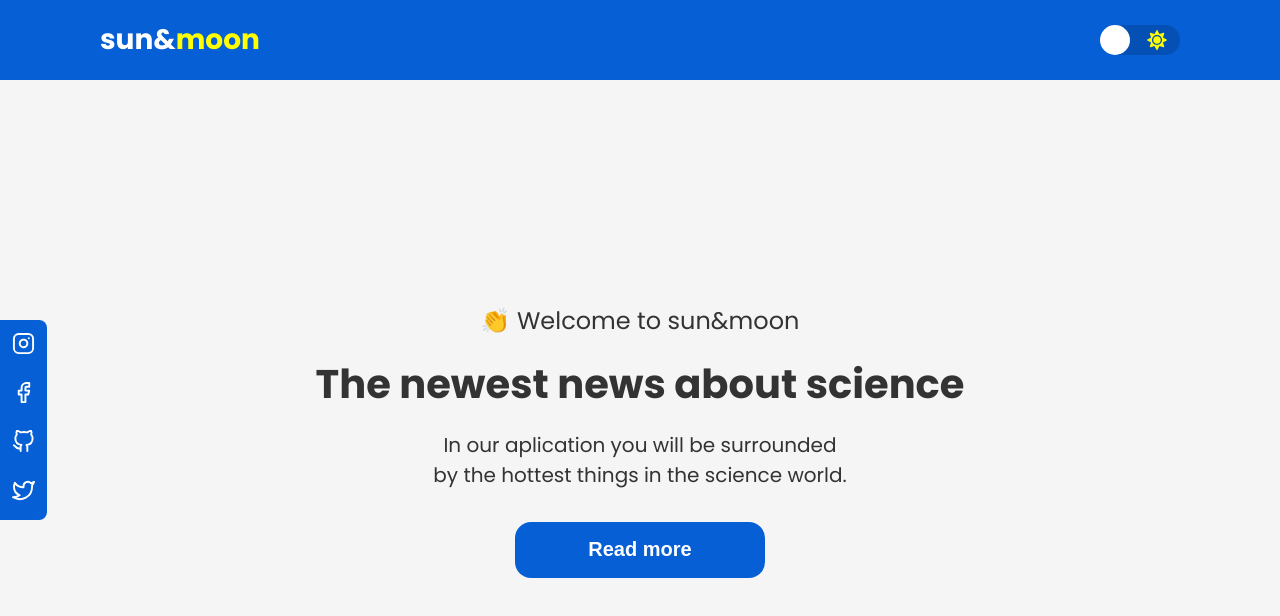
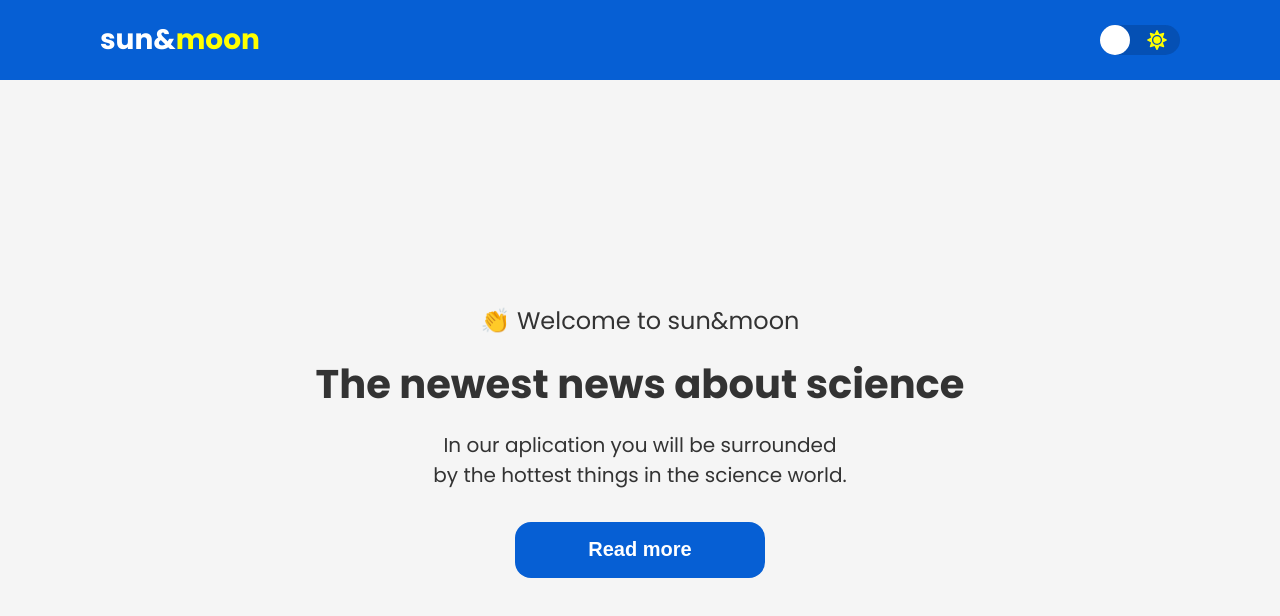
Before and after one commit to joaogkvalho/Sun-Moon, a React (Create React App) app: page / in a window 1280 px wide. Shown: the top 616 px of the page. Built offline with nearby package versions, Linux system fonts and the light colour scheme.

Commit message:
features added

```diff
--- a/src/components/Homepage/index.tsx
+++ b/src/components/Homepage/index.tsx
@@ -1,5 +1,4 @@
-import { Container, Content, ReadMoreButton, SocialIcons } from "./styles";
-import { FiInstagram, FiGithub, FiFacebook, FiTwitter } from 'react-icons/fi'
+import { Container, Content, ReadMoreButton } from "./styles";
 
 export function Homepage() {
     return(
@@ -17,22 +16,6 @@ export function Homepage() {
                     </ReadMoreButton>
                 </Content>
             </Container>
-
-
-            <SocialIcons>
-                <a href="https://instagram.com/gabriel.karv" target="_blank">
-                    <FiInstagram />
-                </a>
-                <a href="https://www.facebook.com/jhonsgabriels" target="_blank">
-                    <FiFacebook />
-                </a>
-                <a href="https://github.com/joaogkvalho" target="_blank">
-                    <FiGithub />
-                </a>
-                <a href="https://twitter.com/joaogkvalho" target="_blank">
-                    <FiTwitter />
-                </a>
-            </SocialIcons>
         </>
     )
 }
--- a/src/components/Homepage/styles.ts
+++ b/src/components/Homepage/styles.ts
@@ -53,34 +53,3 @@ export const ReadMoreButton = styled.button`
         filter: brightness(0.9);
     }
 `
-
-export const SocialIcons = styled.div`
-    @media screen and (max-width: 800px){
-        display: none;
-    }
-
-    display: flex;
-    flex-direction: column;
-
-    position: absolute;
-    left: 0;
-    top: 40%;
-
-    background: ${props => props.theme.colors.socialIconsBg};
-
-    padding: 2px;
-
-    border-radius: 0 8px 8px 0;
-
-    svg{
-        width: 23px;
-        height: 23px;
-        margin: 10px;
-
-        cursor: pointer;
-    }
-
-    a{
-        color: ${props => props.theme.colors.socialIconsText};;
-    }
-`
```
